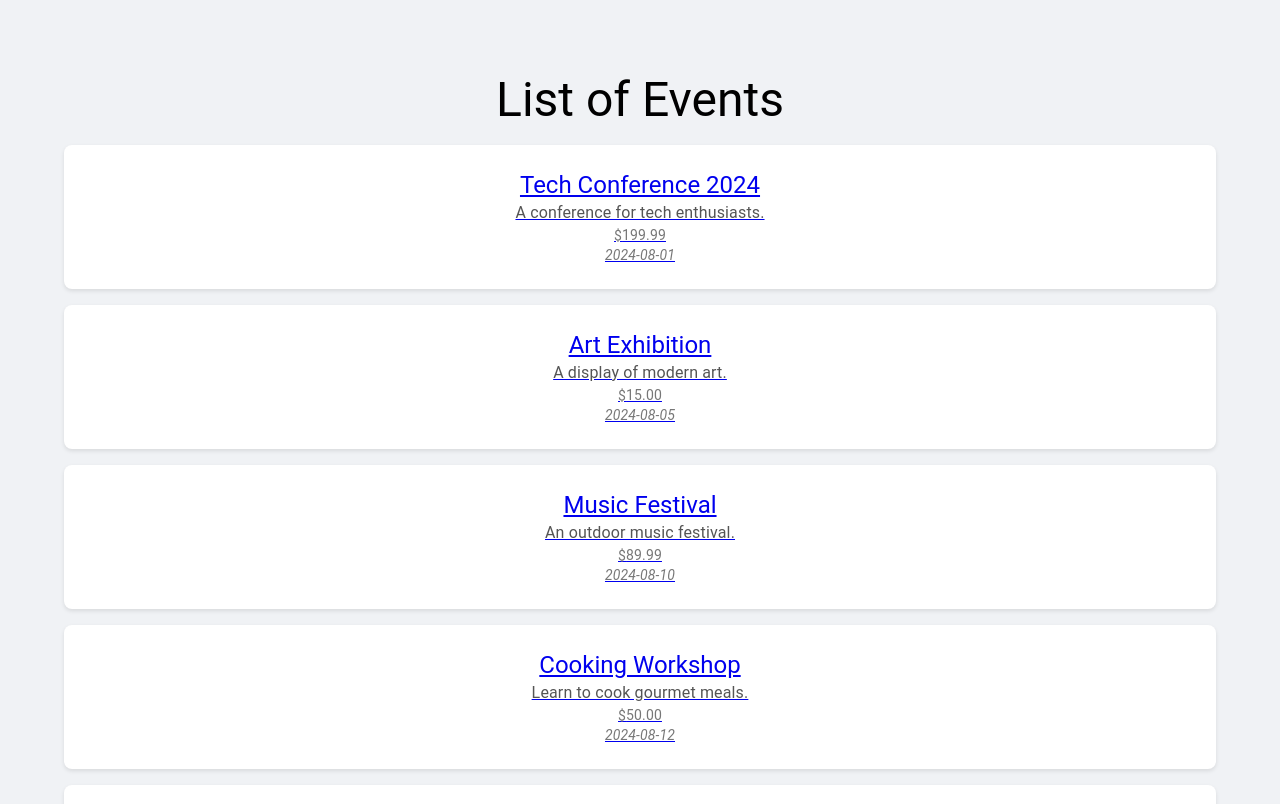
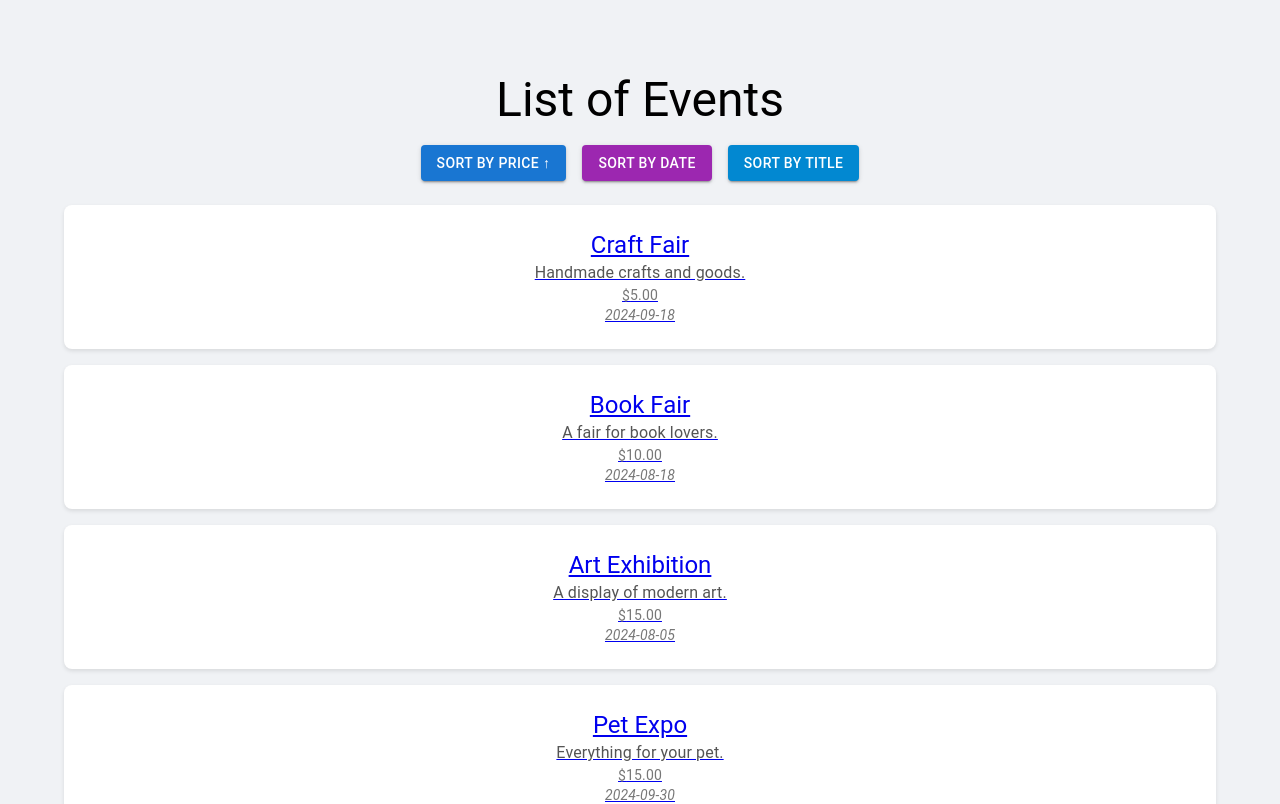
Before and after one commit to Canberkkmn/event-reserv, a Next.js app in the folder event-reserv/: page /events in a window 1280 px wide. Shown: the top 804 px of the page. Built offline with nearby package versions, Linux system fonts and the light colour scheme.

Commit message:
create new components and refactor the code base

```diff
--- /dev/null
+++ b/event-reserv/src/components/SortButtons.tsx
@@ -0,0 +1,67 @@
+import { Button } from '@mui/material';
+import styles from '@/src/styles/Events.module.css';
+
+type SortType = 'price' | 'date' | 'title';
+type SortOrder = 'asc' | 'desc';
+
+interface SortButtonsProps {
+  sortBy: SortType;
+  sortOrder: SortOrder;
+  onSort: (sortType: SortType) => void;
+}
+
+/**
+ * SortButtons component for sorting events by price, date, or title.
+ *
+ * @component
+ * @param {SortButtonsProps} props - The props for the SortButtons component.
+ * @param {SortType} props.sortBy - The current sort type.
+ * @param {SortOrder} props.sortOrder - The current sort order.
+ * @param {(sortType: SortType) => void} props.onSort - The function to call when a sort button is clicked.
+ * @returns {JSX.Element} The SortButtons component.
+ */
+const SortButtons: React.FC<SortButtonsProps> = ({
+  sortBy,
+  sortOrder,
+  onSort,
+}) => {
+  const sortOptions: {
+    type: SortType;
+    label: string;
+    color: 'primary' | 'secondary' | 'info';
+  }[] = [
+    { type: 'price', label: 'Price', color: 'primary' },
+    { type: 'date', label: 'Date', color: 'secondary' },
+    { type: 'title', label: 'Title', color: 'info' },
+  ];
+
+  /**
+   * Get the arrow symbol for the sort type.
+   *
+   * @param {SortType} sortType - The sort type to get the arrow for.
+   * @returns {string} The arrow symbol if the sort type matches the current sort type and order, otherwise an empty string.
+   */
+  const getArrow = (sortType: SortType) => {
+    if (sortBy !== sortType) return '';
+    return sortOrder === 'asc' ? '↑' : '↓';
+  };
+
+  return (
+    <div className={styles.sortButtons}>
+      {sortOptions.map((option) => (
+        <Button
+          key={option.type}
+          variant="contained"
+          color={option.color}
+          className={styles.sortButton}
+          onClick={() => onSort(option.type)}
+          aria-label={`Sort by ${option.label}`}
+        >
+          Sort by {option.label} {getArrow(option.type)}
+        </Button>
+      ))}
+    </div>
+  );
+};
+
+export default SortButtons;
--- /dev/null
+++ b/event-reserv/src/components/SortedEvents.tsx
@@ -0,0 +1,97 @@
+import { useState, useMemo, useCallback } from 'react';
+import Link from 'next/link';
+import { Container, Typography } from '@mui/material';
+import { Event } from '@/src/types/types';
+import SortButtons from '@/src/components/SortButtons';
+import styles from '@/src/styles/Events.module.css';
+
+// Define type aliases for sort types and orders
+type SortType = 'price' | 'date' | 'title';
+type SortOrder = 'asc' | 'desc';
+
+interface SortedEventsProps {
+  events: Event[];
+}
+
+/**
+ * SortedEvents component sorts the events by price, date, and title, and renders them.
+ *
+ * @component
+ * @param {SortedEventsProps} props - Props containing the events.
+ * @returns {JSX.Element} The sorted events component.
+ */
+const SortedEvents: React.FC<SortedEventsProps> = ({ events }) => {
+  const [sortOrder, setSortOrder] = useState<SortOrder>('asc');
+  const [sortBy, setSortBy] = useState<SortType>('price');
+
+  const toggleSortOrder = (sortType: SortType) => {
+    if (sortBy !== sortType) {
+      setSortBy(sortType);
+      setSortOrder('asc');
+    } else {
+      setSortOrder((prevOrder) => (prevOrder === 'asc' ? 'desc' : 'asc'));
+    }
+  };
+
+  const sortEvents = useCallback(
+    (events: Event[]) => {
+      return [...events].sort((a, b) => {
+        if (sortBy === 'price') {
+          return sortOrder === 'asc' ? a.price - b.price : b.price - a.price;
+        } else if (sortBy === 'date') {
+          const dateA = new Date(a.date).getTime();
+          const dateB = new Date(b.date).getTime();
+          return sortOrder === 'asc' ? dateA - dateB : dateB - dateA;
+        } else {
+          return sortOrder === 'asc'
+            ? a.title.localeCompare(b.title)
+            : b.title.localeCompare(a.title);
+        }
+      });
+    },
+    [sortBy, sortOrder]
+  );
+
+  const sortedEvents = useMemo(() => sortEvents(events), [events, sortEvents]);
+
+  return (
+    <Container className={styles.container}>
+      <Typography variant="h3" component="h3" gutterBottom>
+        List of Events
+      </Typography>
+      <SortButtons
+        sortBy={sortBy}
+        sortOrder={sortOrder}
+        onSort={toggleSortOrder}
+      />
+      {sortedEvents.map((event) => (
+        <Link
+          href={`/events/${event.id}`}
+          key={event.id}
+          aria-label={`View details for ${event.title}`}
+        >
+          <div className={styles.event}>
+            <Typography
+              variant="h5"
+              component="h5"
+              className={styles.eventTitle}
+            >
+              {event.title}
+            </Typography>
+            <Typography variant="body1" className={styles.eventDescription}>
+              {event.description}
+            </Typography>
+            <Typography variant="body2" className={styles.eventPrice}>
+              ${event.price.toFixed(2)}
+            </Typography>
+            <Typography variant="body2" className={styles.eventDate}>
+              {event.date}
+            </Typography>
+          </div>
+        </Link>
+      ))}
+    </Container>
+  );
+};
+
+export default SortedEvents;
--- a/event-reserv/src/pages/events/index.tsx
+++ b/event-reserv/src/pages/events/index.tsx
@@ -1,8 +1,7 @@
 import { useEffect, useState } from 'react';
 import Head from 'next/head';
-import Link from 'next/link';
-import { Container, Typography } from '@mui/material';
 import Loading from '@/src/components/Loading';
+import SortedEvents from '@/src/components/SortedEvents';
 import { Event } from '@/src/types/types';
 import styles from '@/src/styles/Events.module.css';
 
@@ -35,40 +34,7 @@ const Events: React.FC = () => {
         <meta name="viewport" content="width=device-width, initial-scale=1" />
       </Head>
       <main className={styles.main}>
-        {loading ? (
-          <Loading />
-        ) : (
-          <Container className={styles.container}>
-            <Typography variant="h3" component="h3" gutterBottom>
-              List of Events
-            </Typography>
-            {events.map((event) => (
-              <Link href={`/events/${event.id}`} key={event.id}>
-                <div className={styles.event}>
-                  <Typography
-                    variant="h5"
-                    component="h5"
-                    className={styles.eventTitle}
-                  >
-                    {event.title}
-                  </Typography>
-                  <Typography
-                    variant="body1"
-                    className={styles.eventDescription}
-                  >
-                    {event.description}
-                  </Typography>
-                  <Typography variant="body2" className={styles.eventPrice}>
-                    ${event.price.toFixed(2)}
-                  </Typography>
-                  <Typography variant="body2" className={styles.eventDate}>
-                    {event.date}
-                  </Typography>
-                </div>
-              </Link>
-            ))}
-          </Container>
-        )}
+        {loading ? <Loading /> : <SortedEvents events={events} />}
       </main>
     </>
   );
--- a/event-reserv/src/styles/Events.module.css
+++ b/event-reserv/src/styles/Events.module.css
@@ -6,14 +6,14 @@
   align-items: center;
   justify-content: center;
   padding: 2rem;
-  min-height: 100vh; /* Ensure main content area covers the viewport height */
+  min-height: 100vh;
 }
 
 .container {
   max-width: 800px;
   width: 100%;
-  text-align: center; /* Center the title within the container */
-  margin-top: 2rem; /* Add some margin at the top for spacing */
+  text-align: center;
+  margin-top: 2rem;
 }
 
 .eventLink {
@@ -29,12 +29,12 @@
   border-radius: 8px;
   box-shadow: 0 2px 4px rgba(0, 0, 0, 0.1);
   transition: box-shadow 0.3s, transform 0.3s;
-  cursor: pointer; /* Show pointer cursor on hoverable elements */
+  cursor: pointer;
 }
 
 .event:hover {
   box-shadow: 0 4px 8px rgba(0, 0, 0, 0.2);
-  transform: translateY(-3px); /* Slightly raise the card on hover */
+  transform: translateY(-3px);
 }
 
 .eventTitle {
@@ -45,15 +45,45 @@
 
 .eventDescription {
   margin-bottom: 0.5rem;
-  color: #555; /* Darken description text for better readability */
+  color: #555;
 }
 
 .eventPrice,
 .eventDate {
-  color: #777; /* Lighter color for price and date */
+  color: #777;
   margin-top: 0.5rem;
 }
 
 .eventDate {
   font-style: italic;
 }
+
+.sortButtons {
+  display: flex;
+  justify-content: center;
+  gap: 1rem;
+  margin-bottom: 1.5rem;
+}
+
+.sortButton {
+  display: flex;
+  align-items: center;
+  justify-content: center;
+  padding: 0.5rem 1rem;
+  background-color: #0070f3;
+  color: #ffffff;
+  border: none;
+  border-radius: 4px;
+  cursor: pointer;
+  transition: background-color 0.3s, transform 0.3s;
+}
+
+.sortButton:hover {
+  background-color: #005bb5;
+  transform: translateY(-2px);
+}
+
+.sortButton:focus {
+  outline: none;
+  box-shadow: 0 0 0 3px rgba(0, 112, 243, 0.5);
+}
```
